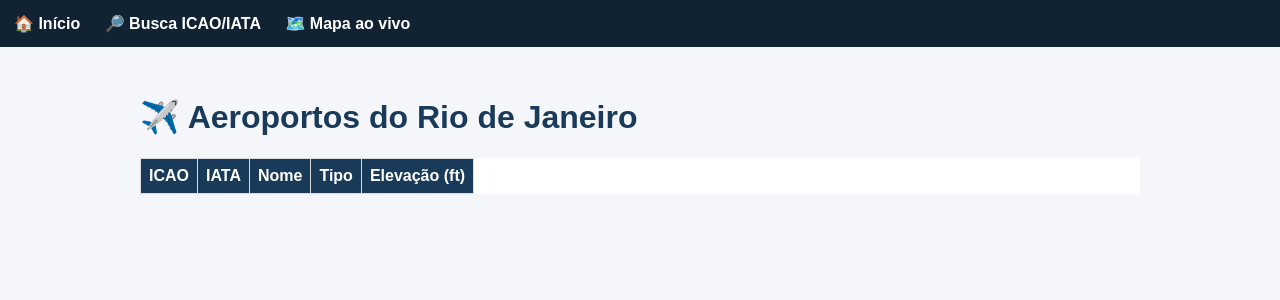
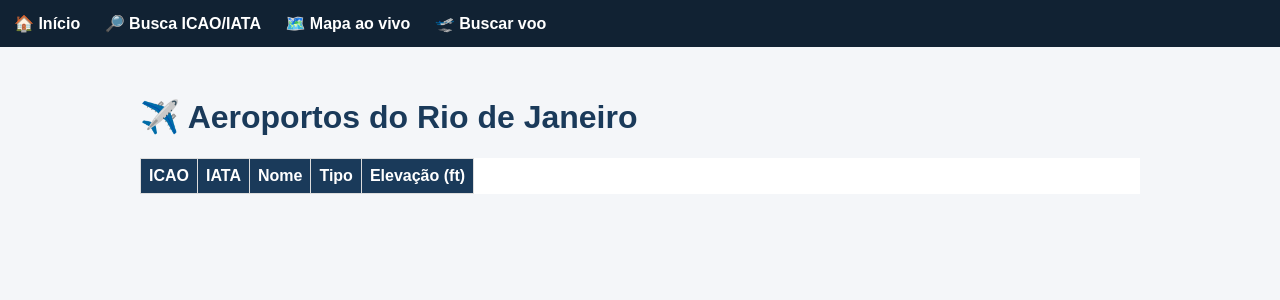
Before and after one commit to c-lisboa/210gear, a Flask app: page / in a window 1280 px wide. Shown: the top 300 px of the page. Run offline with Flask 3, Linux system fonts and the light colour scheme; data that the repository does not hold is empty.

Commit message:
Update base.html

```diff
--- a/templates/base.html
+++ b/templates/base.html
@@ -11,6 +11,7 @@
     <a href="/">🏠 Início</a>
     <a href="/busca">🔎 Busca ICAO/IATA</a>
     <a href="/mapa">🗺️ Mapa ao vivo</a>
+    <a href="/voo">🛫 Buscar voo</a>
   </nav>
   <main>{% block conteudo %}{% endblock %}</main>
 </body>
```
